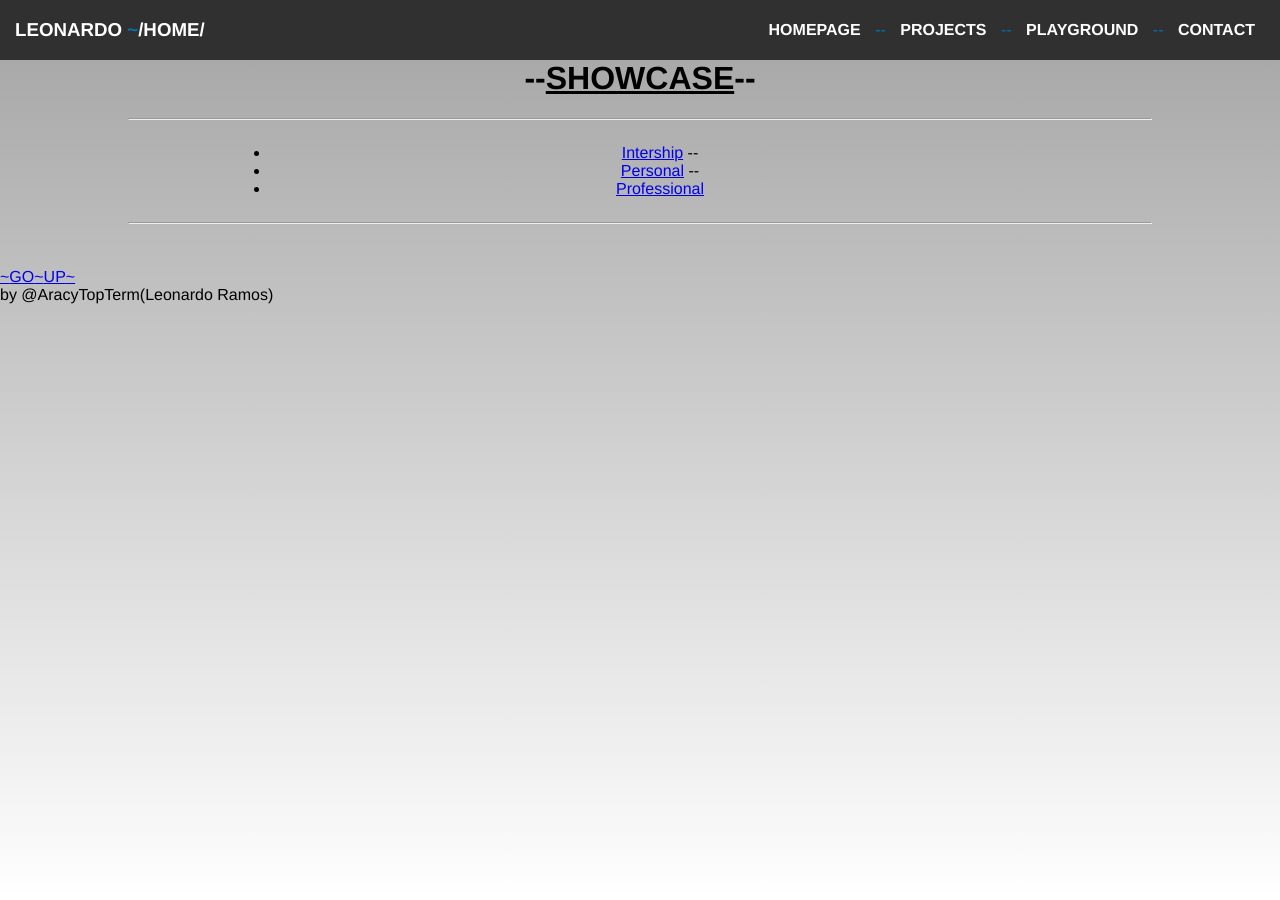
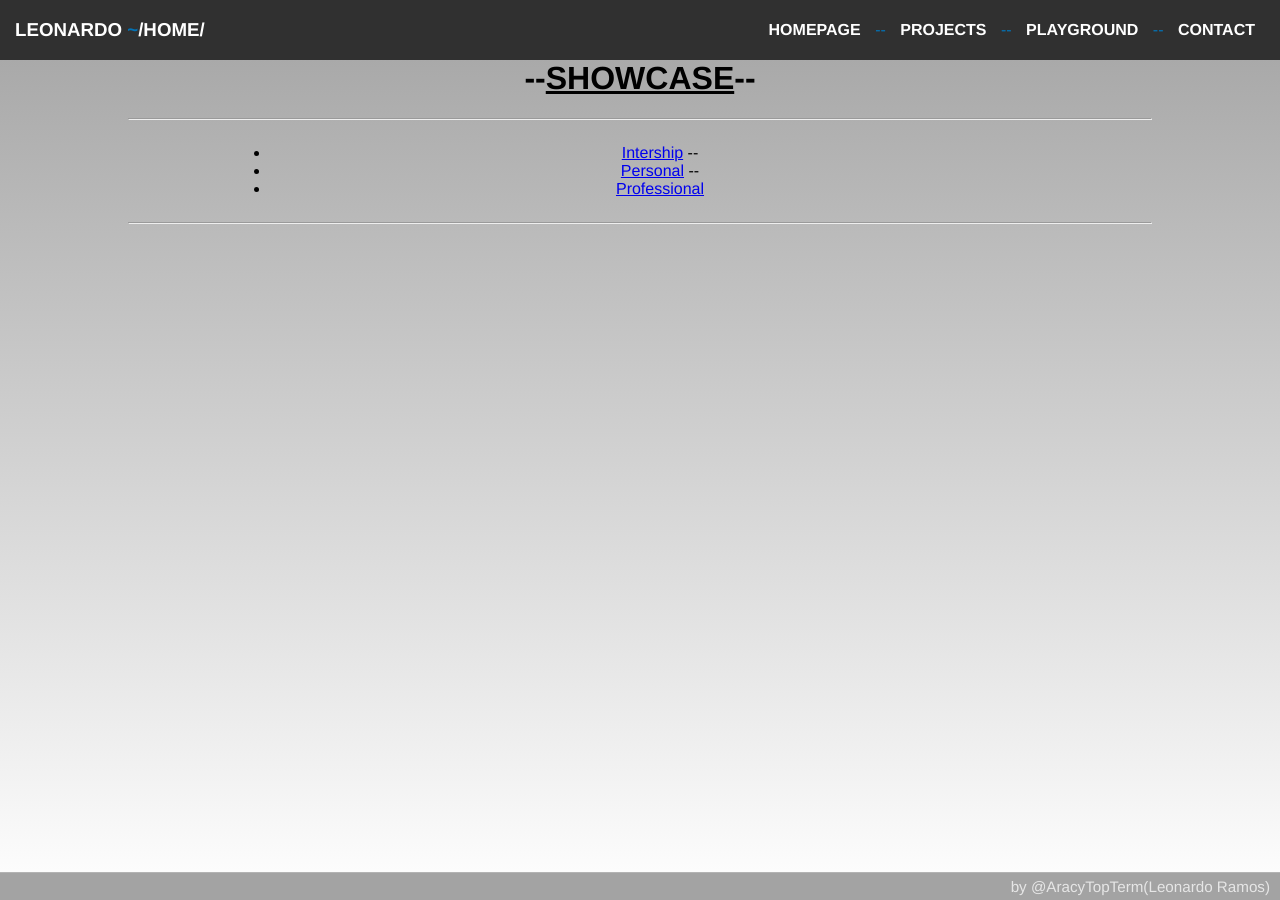
Before and after one commit to anonspacecowboy/anonspacecowboy.github.io, a Jekyll site: the page built from showcase_professional.html, in a window 1280 px wide. Built offline with Jekyll 4.4.1, drawn with Linux system fonts in a browser that asks for light colours.

Commit message:
footer added to sass_dev

```diff
--- a/_includes/footer.html
+++ b/_includes/footer.html
@@ -1,6 +1,5 @@
 <!-- footer begin -->
 <div class="footer">
-    <div class="footer_sendUp"><a href="#"><span class="navbar_divisor">~</span>GO<span class="navbar_divisor">~</span>UP<span class="navbar_divisor">~</span></a></div>
     <div class="footer_cop">
         <div>by @AracyTopTerm(Leonardo Ramos)</div>
     </div>
--- a/css/style.css
+++ b/css/style.css
@@ -61,6 +61,19 @@ body {
   .navbar .navbar_divisor {
     color: #0372B5; }
 
+.footer {
+  position: absolute;
+  background-color: #a3a3a3;
+  bottom: 0px;
+  width: 100%;
+  padding: 5px 10px 5px 0px;
+  font-size: 95%;
+  box-sizing: border-box;
+  border-top: 1px solid #b3b3b3; }
+  .footer .footer_cop {
+    text-align: right;
+    color: #e6e6e6; }
+
 /* HOMEPAGE */
 #perf_img {
   border-radius: 50%;
```
Also changed, not shown: css/style.scss (+17 -0 lines).
